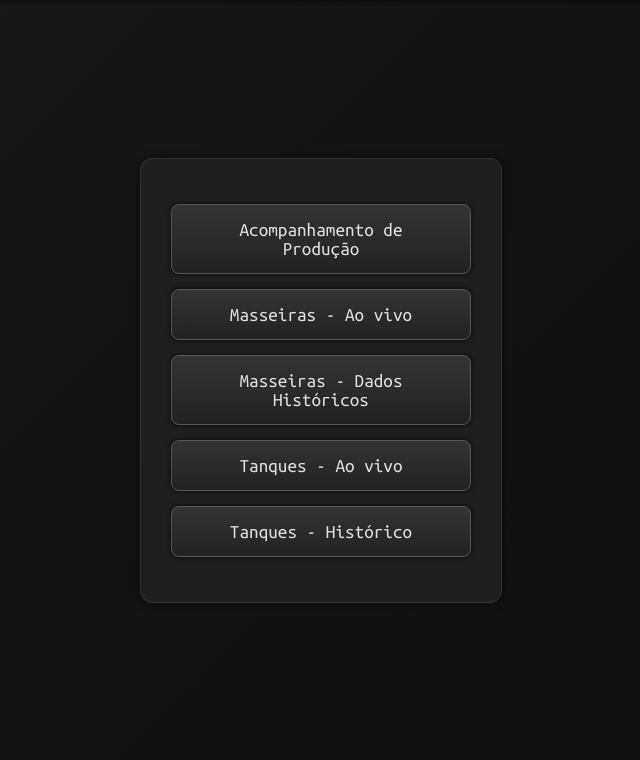
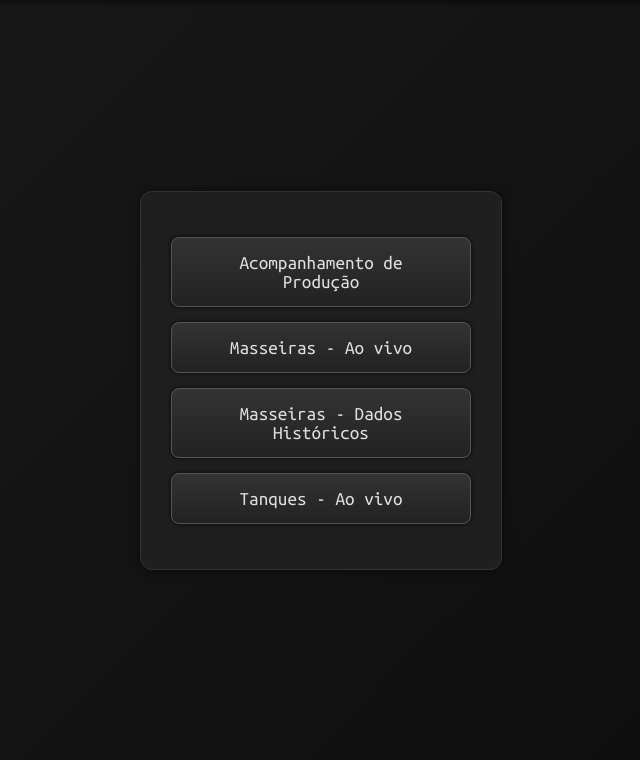
Before and after one commit to joaopvolpi/ScadaIFOX, a Flask app: page / in a window 1280 px wide. Shown: the part 78-838 px from the top of the page, without its empty margins (319-959 px from the left). Run offline with Flask 3, Linux system fonts and the light colour scheme; parts of the project's set-up code (start-up, migrations or seed data) failed here and were passed over.

Commit message:
tira tanques historico

```diff
--- a/app.py
+++ b/app.py
@@ -36,10 +36,6 @@ def masseiras_history():
 @app.route("/tanques_live")
 def tanques_live():
     return render_template("tanques_live.html")
-
-@app.route("/tanques_history")
-def tanques_history():
-    return render_template("tanques_history.html")
 
 @app.route("/acompanhamento_prod")
 def acompanhamento_prod():
--- a/templates/header.html
+++ b/templates/header.html
@@ -7,7 +7,6 @@
     <option value="/masseiras_live">Masseiras - Ao vivo</option>
     <option value="/masseiras_history">Masseiras - Histórico</option>
     <option value="/tanques_live">Tanques - Ao vivo</option>
-    <option value="/tanques_history">Tanques - Histórico</option>
   </select>
   <script>
     const currentPath = window.location.pathname;
--- a/templates/index.html
+++ b/templates/index.html
@@ -29,7 +29,6 @@
       <button onclick="location.href='/masseiras_live'">Masseiras - Ao vivo</button>
       <button onclick="location.href='/masseiras_history'">Masseiras - Dados Históricos</button>
       <button onclick="location.href='/tanques_live'">Tanques - Ao vivo</button>
-      <button onclick="location.href='/tanques_history'">Tanques - Histórico</button>
     </div>
   </main>
 </body>
```
Also changed, not shown: templates/tanques_history.html (deleted, +0 -9 lines).
